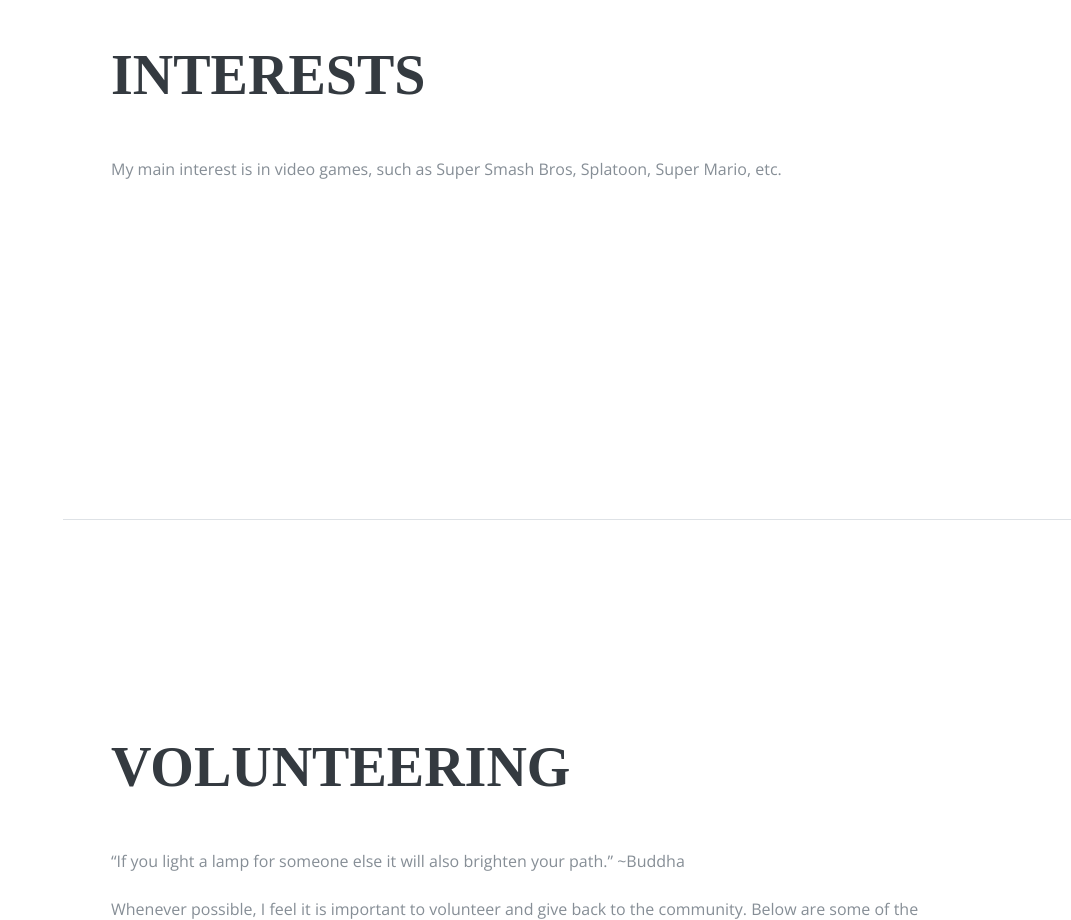
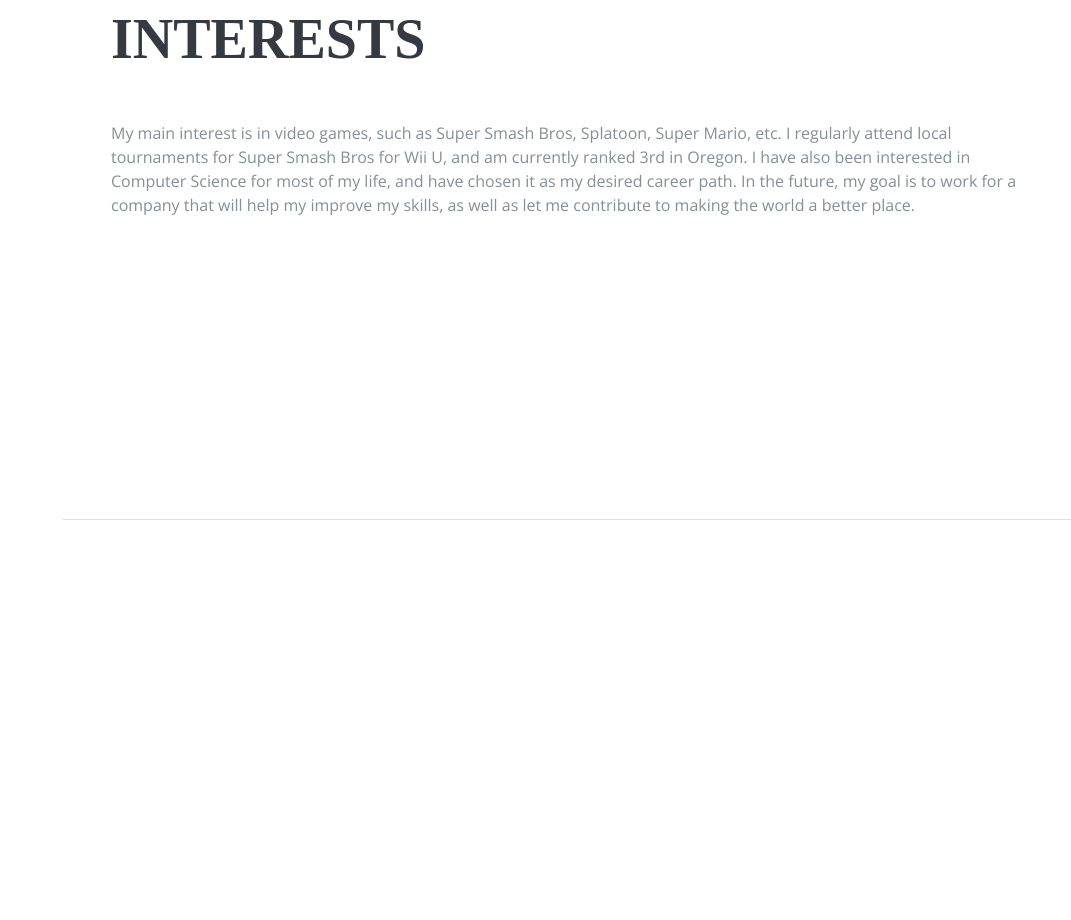
Before and after one commit to ianology/ianology.github.io, a plain HTML site: page index.html in a window 1280 px wide. Shown: the part 1880-2800 px from the top of the page, without its empty margins (209-1280 px from the left). After the commit the page ends 2400 px from the top, so only its background shows below. Drawn offline with nearby package versions, Linux system fonts and the light colour scheme; a web font is replaced by a local one.

Commit message:
Update index.html

```diff
--- a/index.html
+++ b/index.html
@@ -57,9 +57,11 @@
           <li class="nav-item">
             <a class="nav-link js-scroll-trigger" href="#interests">Interests</a>
           </li>
+           <!-- Comment this out
           <li class="nav-item">
             <a class="nav-link js-scroll-trigger" href="#volunteering">Volunteering</a>
           </li>
+        -->
         </ul>
       </div>
     </nav>
@@ -248,10 +250,11 @@
       <section class="resume-section p-3 p-lg-5 d-flex flex-column" id="interests">
         <div class="my-auto">
           <h2 class="mb-5">Interests</h2>
-          <p>My main interest is in video games, such as Super Smash Bros, Splatoon, Super Mario, etc. </p>
+          <p>My main interest is in video games, such as Super Smash Bros, Splatoon, Super Mario, etc. I regularly attend local tournaments for Super Smash Bros for Wii U, and am currently ranked 3rd in Oregon.
+          I have also been interested in Computer Science for most of my life, and have chosen it as my desired career path. In the future, my goal is to work for a company that will help my improve my skills, as well as let me contribute to making the world a better place.</p>
         </div>
       </section>
-
+ <!-- Comment this part out --
       <section class="resume-section p-3 p-lg-5 d-flex flex-column" id="volunteering">
         <div class="my-auto">
           <h2 class="mb-5">Volunteering</h2>
@@ -281,7 +284,7 @@
       </section>
 
     </div>
-
+    -->
     <!-- Bootstrap core JavaScript -->
     <script src="vendor/jquery/jquery.min.js"></script>
     <script src="vendor/bootstrap/js/bootstrap.bundle.min.js"></script>
```
